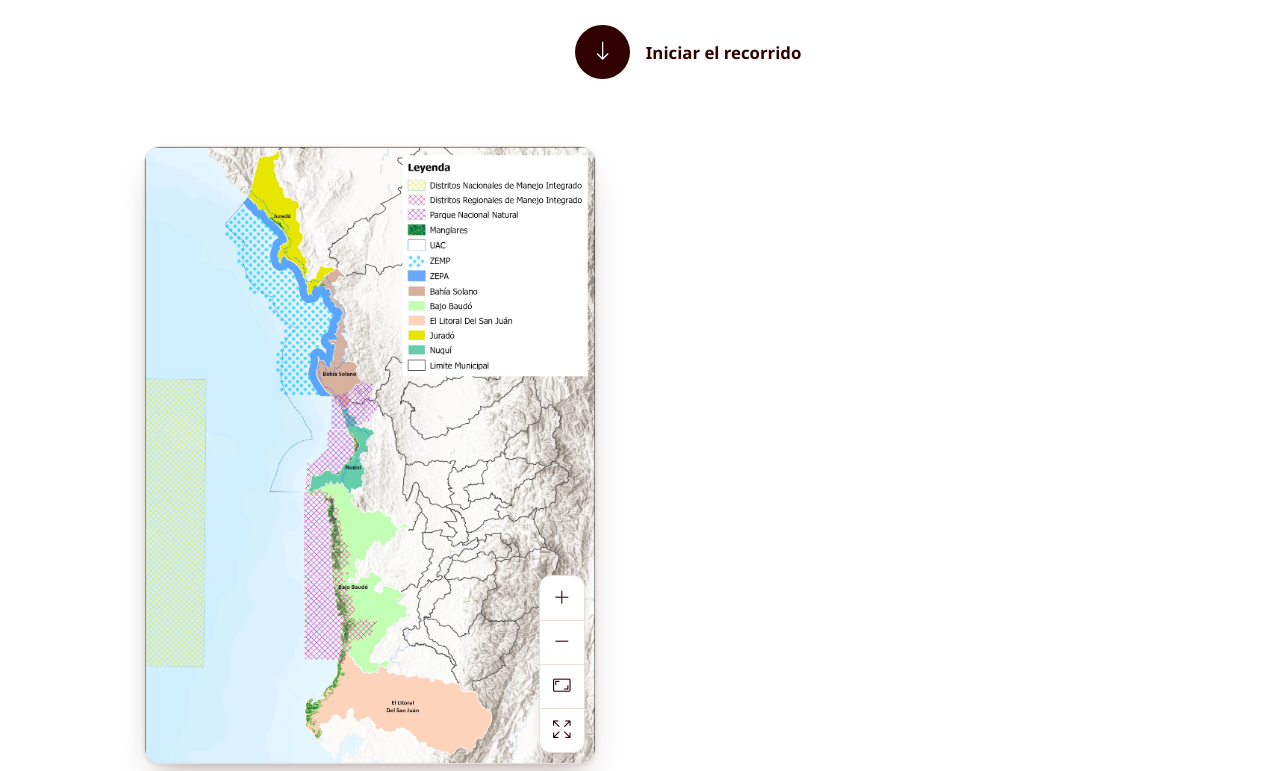
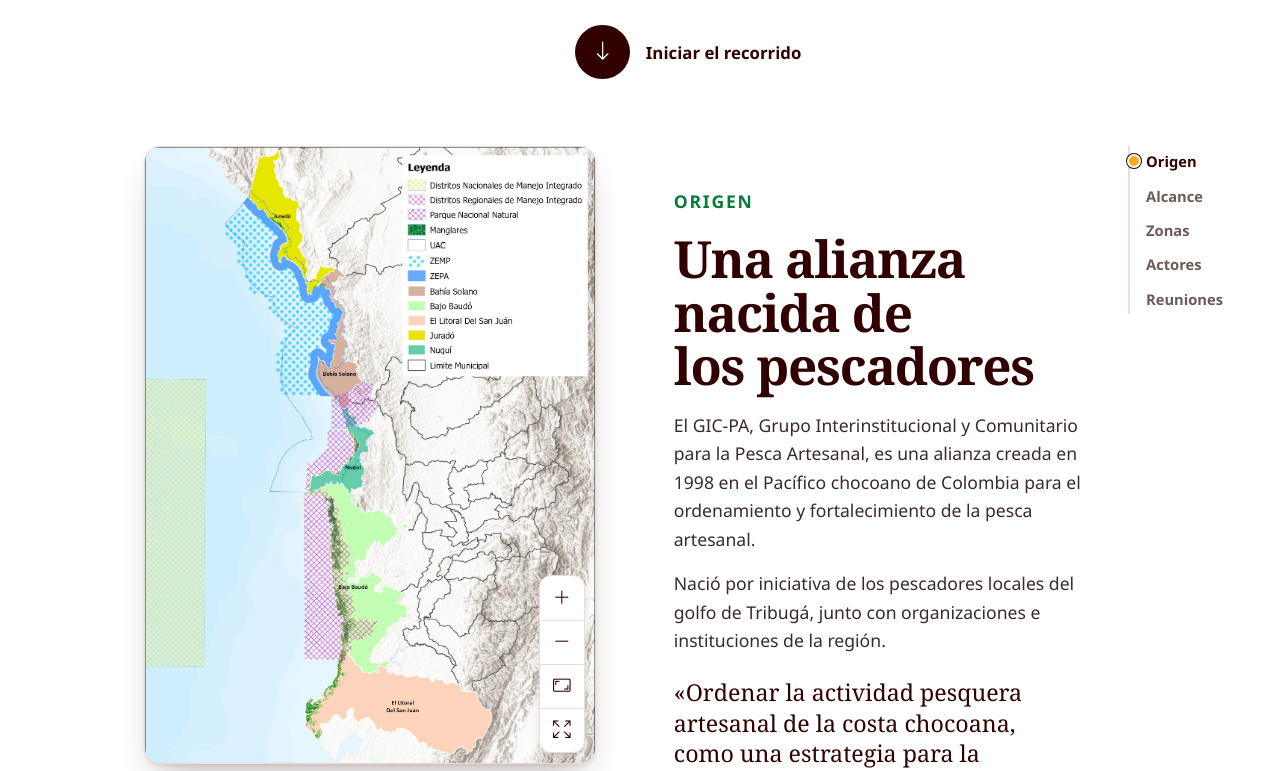
Before and after one commit to JanuarAsprilla/siatpc-informacion, an Astro site: page / in a window 1280 px wide. Shown: the part 1040-1811 px from the top of the page. Built offline with nearby package versions, Linux system fonts and the light colour scheme; Astro itself is replaced by a stand-in of ours.

Commit message:
fix: se restaura la rejilla de dos columnas del storymap, borrada por error al rehacer la cabecera
Co-Authored-By: Claude Sonnet 5.5 <noreply@anthropic.com>

```diff
--- a/src/styles/storymap.css
+++ b/src/styles/storymap.css
@@ -21,6 +21,11 @@
 .sm__inicio:active span { transform: scale(0.95); }
 .sm__inicio i { animation: sm-invitar 1.8s var(--ease) infinite; }
 @keyframes sm-invitar { 0%, 100% { transform: translateY(-2px); } 50% { transform: translateY(3px); } }
+
+@media (min-width: 992px) {
+  .sm__grid { display: grid; grid-template-columns: minmax(0, 5fr) minmax(0, 6fr); column-gap: clamp(2rem, 4vw, 4.5rem); }
+  .sm__sticky { align-self: start; }
+}
 
 /* Mapa fijo */
 .sm__sticky { position: sticky; top: var(--sm-top); z-index: 3; display: flex; flex-direction: column; gap: 0.6rem; height: var(--sm-alto); padding: 0.4rem 0; background: #fff; }
```
